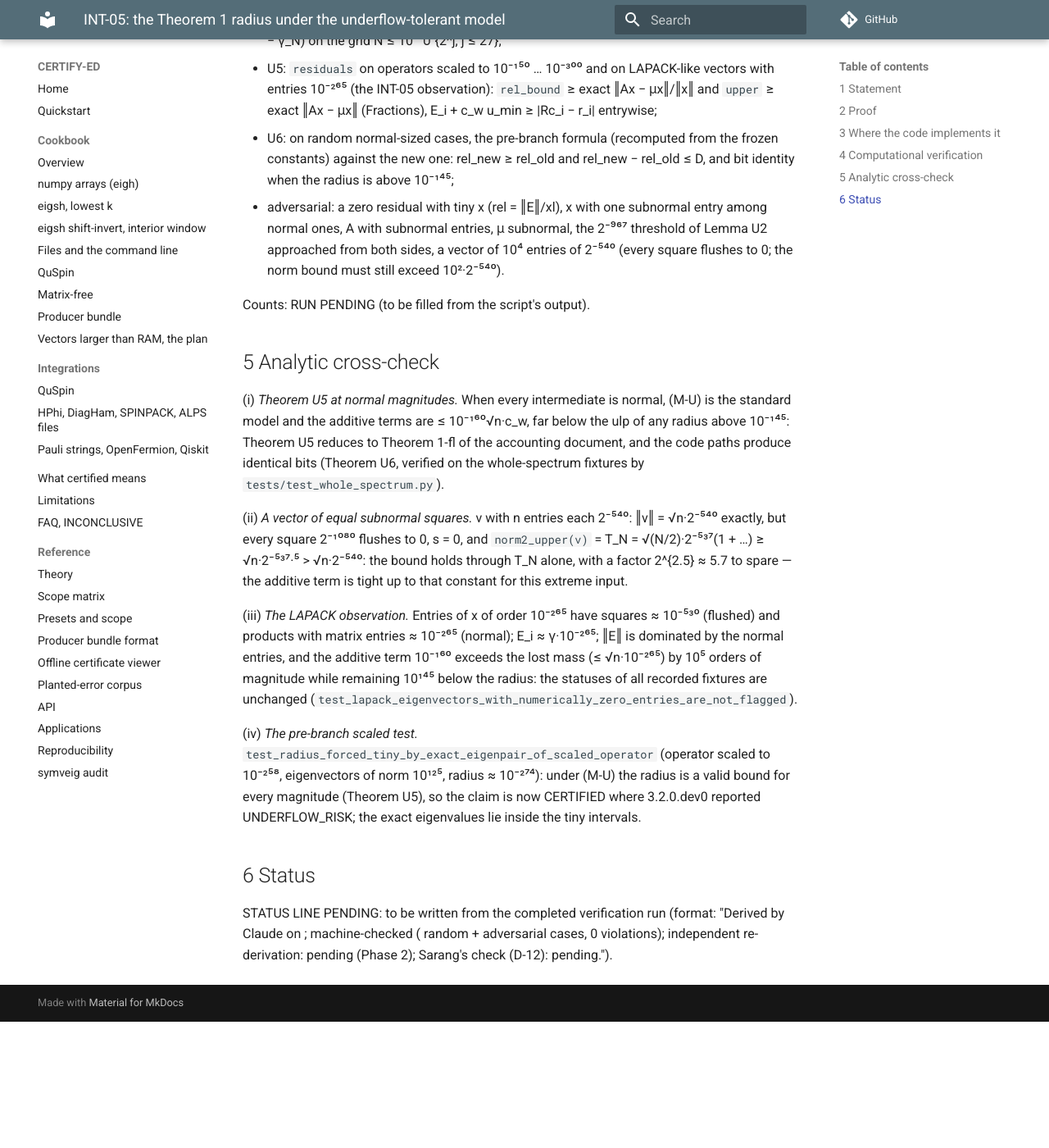
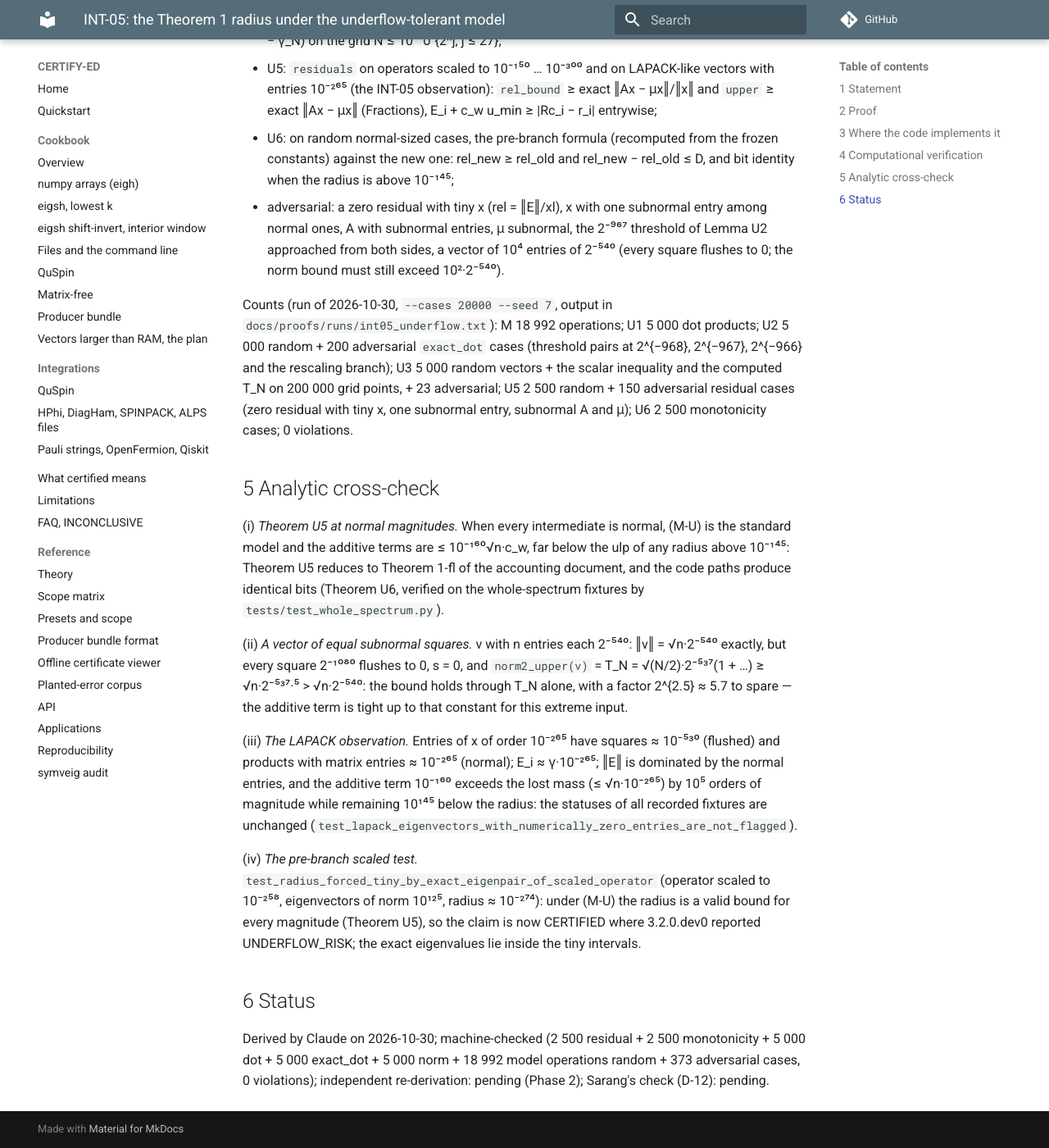
Before and after one commit to sarang-kernel/CERTIFY-ED, an MkDocs documentation site: the page built from docs/proofs/int05_underflow.md, in a window 1280 px wide and 1400 px high, scrolled down 7169 px. Shown: the whole window at 82% size. Built offline with MkDocs 1.6.1 and Material for MkDocs 9.7.7, drawn with Linux system fonts in a browser that asks for light colours; comment, search, counter and statistics services are not loaded; before the commit the page ends 8415 px from its top, so only the background shows below that.

Commit message:
docs/proofs: recorded verification runs of the Theorem 1 accounting and INT-05 documents; line references updated

```diff
--- a/docs/proofs/int05_underflow.md
+++ b/docs/proofs/int05_underflow.md
@@ -232,7 +232,11 @@ subnormals included, exactly; square roots bracketed with `decimal` at 120 digit
   subnormal entries, μ subnormal, the 2⁻⁹⁶⁷ threshold of Lemma U2 approached from both sides, a vector of 10⁴
   entries of 2⁻⁵⁴⁰ (every square flushes to 0; the norm bound must still exceed 10²·2⁻⁵⁴⁰).
 
-Counts: RUN PENDING (to be filled from the script's output).
+Counts (run of 2026-10-30, `--cases 20000 --seed 7`, output in `docs/proofs/runs/int05_underflow.txt`): M 18 992
+operations; U1 5 000 dot products; U2 5 000 random + 200 adversarial `exact_dot` cases (threshold pairs at 2^{−968},
+2^{−967}, 2^{−966} and the rescaling branch); U3 5 000 random vectors + the scalar inequality and the computed T_N on
+200 000 grid points, + 23 adversarial; U5 2 500 random + 150 adversarial residual cases (zero residual with tiny x,
+one subnormal entry, subnormal A and μ); U6 2 500 monotonicity cases; 0 violations.
 
 ## 5 Analytic cross-check
 
@@ -258,6 +262,4 @@ eigenvalues lie inside the tiny intervals.
 
 ## 6 Status
 
-STATUS LINE PENDING: to be written from the completed verification run (format: "Derived by Claude on <date>;
-machine-checked (<N> random + <M> adversarial cases, 0 violations); independent re-derivation: pending
-(Phase 2); Sarang's check (D-12): pending.").
+Derived by Claude on 2026-10-30; machine-checked (2 500 residual + 2 500 monotonicity + 5 000 dot + 5 000 exact_dot + 5 000 norm + 18 992 model operations random + 373 adversarial cases, 0 violations); independent re-derivation: pending (Phase 2); Sarang's check (D-12): pending.
```
Also changed, not shown: docs/proofs/appA_model-shift.md (+1 -1 lines), docs/proofs/runs/int05_underflow.txt (added, +11 -0 lines), docs/proofs/runs/thm1_fp-accounting.txt (added, +8 -0 lines), docs/proofs/thm1_fp-accounting.md (+7 -6 lines), 1 other file.
